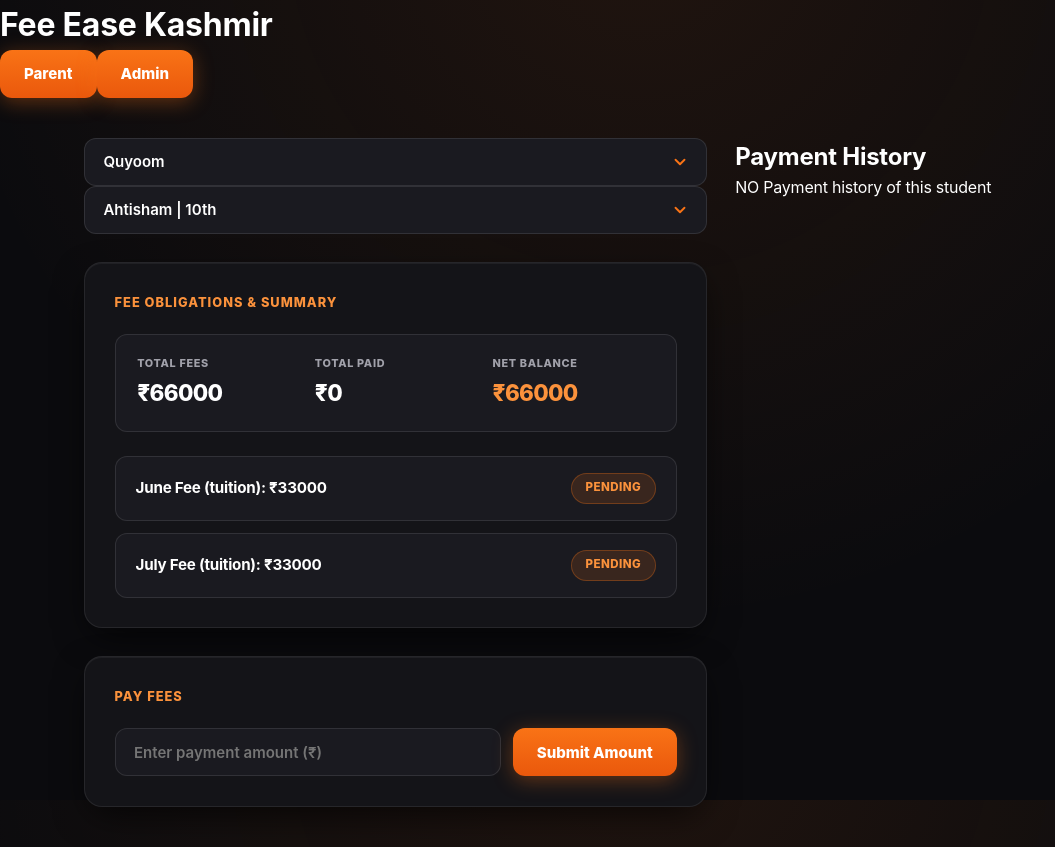
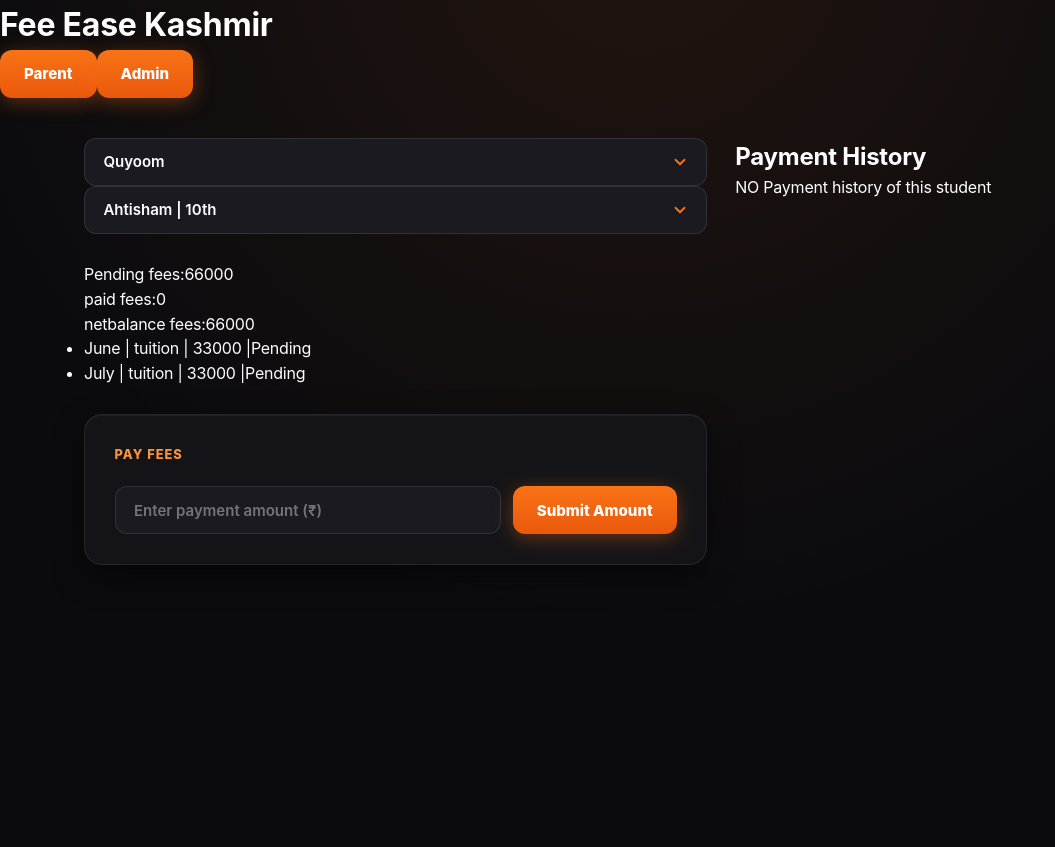
Before and after one commit to Ahtisham-1/fee-ease-react, a React (Vite) app: page / in a window 1280 px wide. Shown: the whole page, without its empty margins (0-1055 px from the left). After the commit the page ends 800 px from the top, so only its background shows below. Built offline with nearby package versions, Linux system fonts and the light colour scheme.

Commit message:
feat(rebuild): rebuild FeeDetail component with sequential wallet knockout algorithm

```diff
--- a/src/components/ParentComponents/FeeDetail.tsx
+++ b/src/components/ParentComponents/FeeDetail.tsx
@@ -1,75 +1,54 @@
-export type FeeStatus = "paid" | "pending";
-export type FeeType = "tuition" | "tuition+transport";
 import type { Payment } from "./PayFeesForm";
-
 export interface FeeObligation {
   id: string;
   studentId: string;
   feeAmount: number;
   month: string;
-  receipt?: string;
-  feeType: FeeType;
-  feeStatus: FeeStatus;
+  feeType: string;
+  feeStatus: string;
 }
 
-export interface FeeDetailProps {
+interface FeeDetailProps {
   feeObligation: FeeObligation[];
   payments: Payment[];
 }
 
 function FeeDetail({ feeObligation, payments }: FeeDetailProps) {
-  const totalFees = feeObligation.reduce(
-    (accumulator, currentValue) => accumulator + currentValue.feeAmount,
-    0,
-  );
+  const totalFees = feeObligation
+    .filter((fee) => fee.feeAmount)
+    .reduce((acc, curr) => acc + curr.feeAmount, 0);
+
   const totalPaid = payments
     .filter((pay) => pay.amount)
     .reduce((acc, curr) => acc + curr.amount, 0);
 
-  const netBalance = totalFees - totalPaid;
-  let remainingMoney = totalPaid;
-
+  const netbalance = totalFees - totalPaid;
+  let remainingbalance = totalPaid;
   return (
-    <div className="card">
-      <div className="card-title">FEE OBLIGATIONS & SUMMARY</div>
-
-      <div className="summary-stats">
-        <div className="stat-box">
-          <span className="stat-label">TOTAL FEES</span>
-          <span className="stat-value">₹{totalFees}</span>
-        </div>
-        <div className="stat-box">
-          <span className="stat-label">TOTAL PAID</span>
-          <span className="stat-value">₹{totalPaid}</span>
-        </div>
-        <div className="stat-box">
-          <span className="stat-label">NET BALANCE</span>
-          <span className="stat-value balance">₹{netBalance}</span>
-        </div>
+    <div>
+      <div>
+        <div>Pending fees:{totalFees}</div>
+        <div>paid fees:{totalPaid}</div>
+        <div>netbalance fees:{netbalance}</div>
       </div>
 
-      <ul className="month-list">
-        {feeObligation.map((list) => {
-          const isPaid = remainingMoney >= list.feeAmount;
-          if (isPaid) {
-            remainingMoney = remainingMoney - list.feeAmount;
+      <div>
+        <ul>
+          {feeObligation.map((item) => {
+            let money = remainingbalance >= item.feeAmount;
+            if (money) {
+              remainingbalance = remainingbalance - item.feeAmount;
             }
-          const currentStatus = isPaid ? "paid" : "pending";
-
             return (
-            <li key={list.id} className="month-item">
-              <span className="month-info">
-                {list.month} Fee ({list.feeType}): ₹{list.feeAmount}
-              </span>
-              <span className={`status-badge ${currentStatus}`}>
-                {currentStatus}
-              </span>
+              <li key={item.id}>
+                {item.month} | {item.feeType} | {item.feeAmount} |
+                {money ? "paid" : "Pending"}
               </li>
             );
           })}
         </ul>
       </div>
+    </div>
   );
 }
-
 export default FeeDetail;
```
Lines whose indentation alone changed are shown as unchanged.
